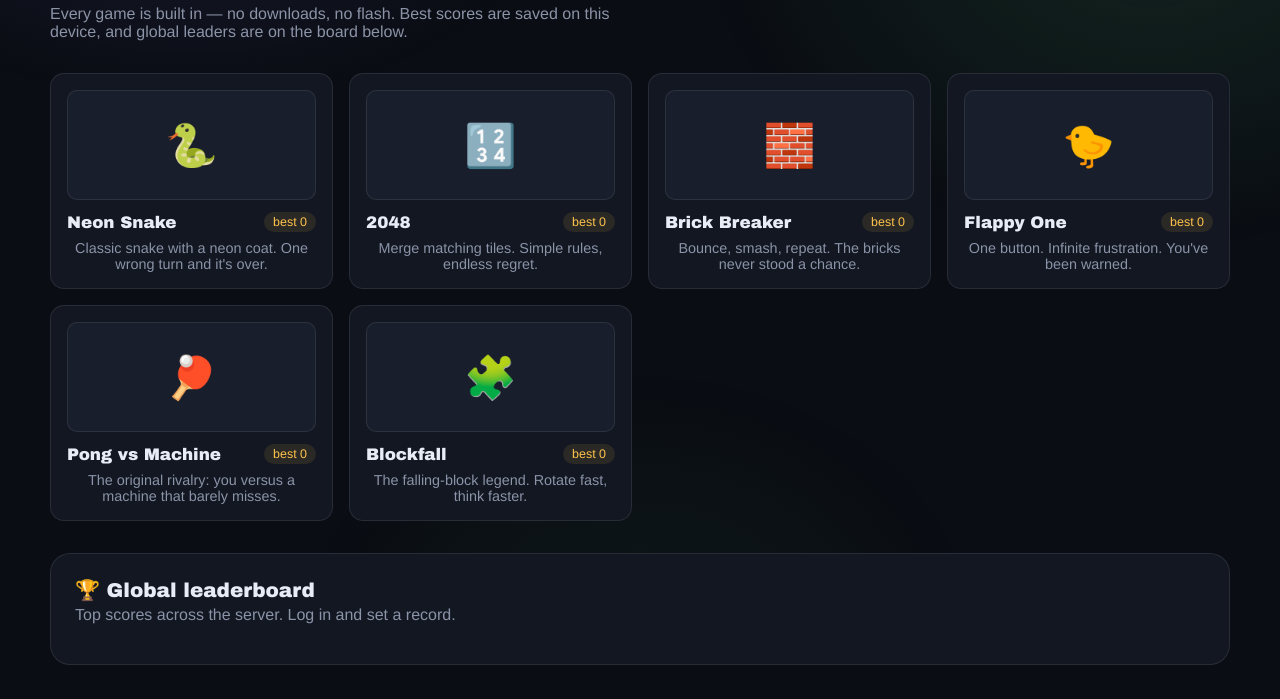
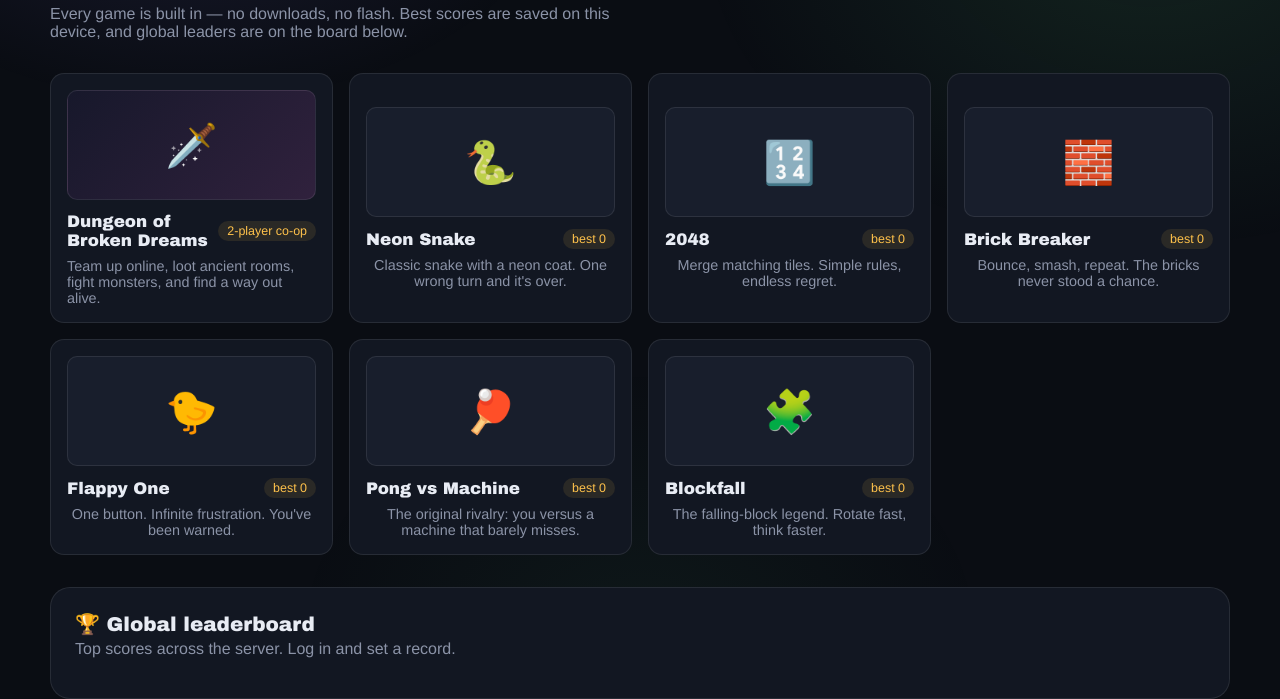
Before and after one commit to boithemilk-lgtm/mathnest, a website with bundled scripts: page public/vault.html in a window 1280 px wide. Shown: the part 154-853 px from the top of the page. Before the commit the page ends 819 px from the top, so only its background shows below. Built offline with nearby package versions, Linux system fonts and the light colour scheme; no server answers; a web font is replaced by a local one.

Commit message:
Update vault.html

```diff
--- a/public/vault.html
+++ b/public/vault.html
@@ -45,7 +45,13 @@
         <h2>Pick your poison</h2>
         <p>Every game is built in — no downloads, no flash. Best scores are saved on this device, and global leaders are on the board below.</p>
       </div>
-      <div class="game-grid" id="gameGrid"></div>
+      <div class="game-grid" id="gameGrid">
+        <a class="game-card dungeon-card" href="dungeon.html" style="display:block; --card-glow: rgba(139,124,248,0.18); text-decoration:none; color:inherit;">
+          <div class="game-thumb" style="background:linear-gradient(135deg,#17182b,#30213d);">🗡️</div>
+          <h3>Dungeon of Broken Dreams <span class="game-best">2-player co-op</span></h3>
+          <p>Team up online, loot ancient rooms, fight monsters, and find a way out alive.</p>
+        </a>
+      </div>
       <div class="leaderboard-card">
         <h3>🏆 Global leaderboard</h3>
         <p class="muted">Top scores across the server. Log in and set a record.</p>
```
